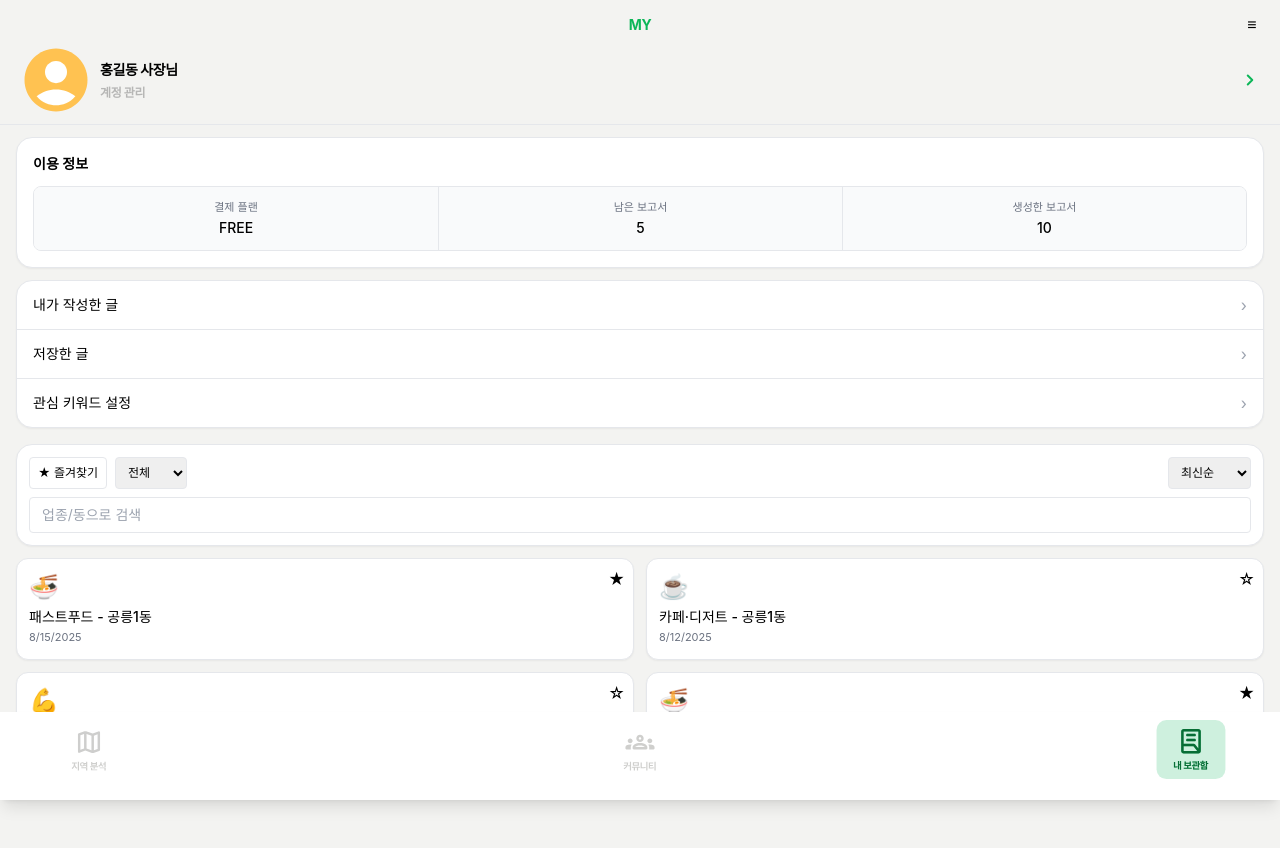
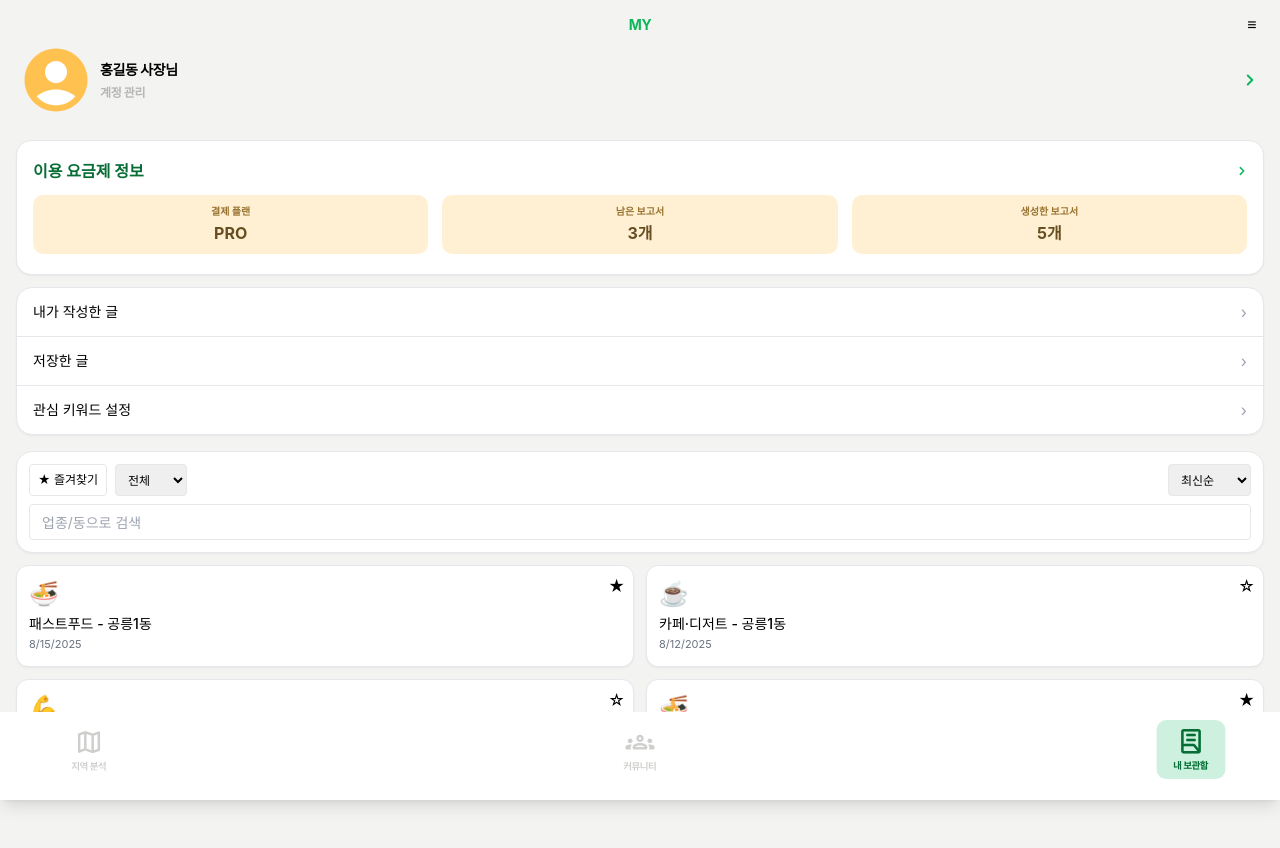
Before and after one commit to Likelion-13th-hackathon-cleopatra/likelion-13th-hackathon-cleopatra-web, a React (Vite) app: page /my-storage in a window 1280 px wide. Shown: the top 848 px of the page. Built offline with nearby package versions, Linux system fonts and the light colour scheme; a web font is replaced by a local one.

Commit message:
feat(my-page): 이용 요금제 카드 UI 수정
- PlanSummaryCard 컴포넌트가 고정된 데이터를 표시하도록 변경하고, 새로운 디자인 명세에 맞게 전체적인 UI를 업데이트합니다.
- MyTopSection 컴포넌트 하단의 불필요한 구분선을 제거합니다.

```diff
--- a/src/components/my/MyTopSection.tsx
+++ b/src/components/my/MyTopSection.tsx
@@ -14,7 +14,7 @@ export default function MyTopSection({
   onManageAccount,
 }: Props) {
   return (
-    <section className="border-b">
+    <section>
       {/* Header */}
       <div className="relative flex items-center justify-center h-12 px-4">
         <h1 className="font-bold text-sm leading-[150%] tracking-[-0.03em] text-[#0DB659]">
--- a/src/components/my/_parts/PlanSummaryCard.tsx
+++ b/src/components/my/_parts/PlanSummaryCard.tsx
@@ -2,31 +2,41 @@
 import React from "react";
 
 type Props = {
-  planName: string;
-  remainingReports: number;
-  createdReports: number;
   onClick?: () => void;
 };
 
-export function PlanSummaryCard({
-  planName,
-  remainingReports,
-  createdReports,
-  onClick,
-}: Props) {
+export function PlanSummaryCard({ onClick }: Props) {
   return (
     <div className="px-4">
       <div
         onClick={onClick}
         role="button"
         tabIndex={0}
-        className="rounded-2xl border bg-white shadow-sm p-4"
+        className="h-[135px] rounded-[15px] border bg-white shadow-sm px-4 py-[18px]"
       >
-        <div className="text-sm font-semibold mb-3">이용 정보</div>
-        <div className="grid grid-cols-3 divide-x rounded-lg overflow-hidden border">
-          <Stat label="결제 플랜" value={planName} />
-          <Stat label="남은 보고서" value={remainingReports} />
-          <Stat label="생성한 보고서" value={createdReports} />
+        <div className="flex items-center justify-between text-base font-bold text-primary-green40 mb-3">
+          <span>이용 요금제 정보</span>
+          <svg
+            className="-rotate-90 transform"
+            width="10"
+            height="6"
+            viewBox="0 0 12 8"
+            fill="none"
+            xmlns="http://www.w3.org/2000/svg"
+          >
+            <path
+              d="M1.5 1.75L6 6.25L10.5 1.75"
+              stroke="#0DB659"
+              strokeWidth="2"
+              strokeLinecap="round"
+              strokeLinejoin="round"
+            />
+          </svg>
+        </div>
+        <div className="flex items-center gap-[14px]">
+          <Stat label="결제 플랜" value="PRO" />
+          <Stat label="남은 보고서" value={`${3}개`} />
+          <Stat label="생성한 보고서" value={`${5}개`} />
         </div>
       </div>
     </div>
@@ -35,9 +45,9 @@ export function PlanSummaryCard({
 
 function Stat({ label, value }: { label: string; value: string | number }) {
   return (
-    <div className="py-3 text-center bg-gray-50">
-      <div className="text-[11px] text-gray-500">{label}</div>
-      <div className="text-sm font-medium mt-0.5">{value}</div>
+    <div className="flex h-[59px] w-[95px] flex-grow flex-col items-center justify-center rounded-[10px] bg-[rgba(255,194,81,0.25)] px-[5px] py-[10px]">
+      <div className="text-[10px] font-bold text-sub-yellow40">{label}</div>
+      <div className="text-base font-bold text-sub-yellow60 mt-0.5">{value}</div>
     </div>
   );
 }
--- a/src/pages/MyStorage.tsx
+++ b/src/pages/MyStorage.tsx
@@ -60,13 +60,8 @@ export default function MyStorage() {
         onOpenMenu={() => console.log("open menu")}
         onManageAccount={() => console.log("go device manage")}
       />
-      <div className="mt-3">
-        <PlanSummaryCard
-          planName={plan.name}
-          remainingReports={plan.remainingReports}
-          createdReports={plan.createdReports}
-          onClick={() => console.log("go plan detail")}
-        />
+      <div className="mt-4">
+        <PlanSummaryCard onClick={() => console.log("go plan detail")} />
       </div>
       <CommunitySection
         items={[
```
